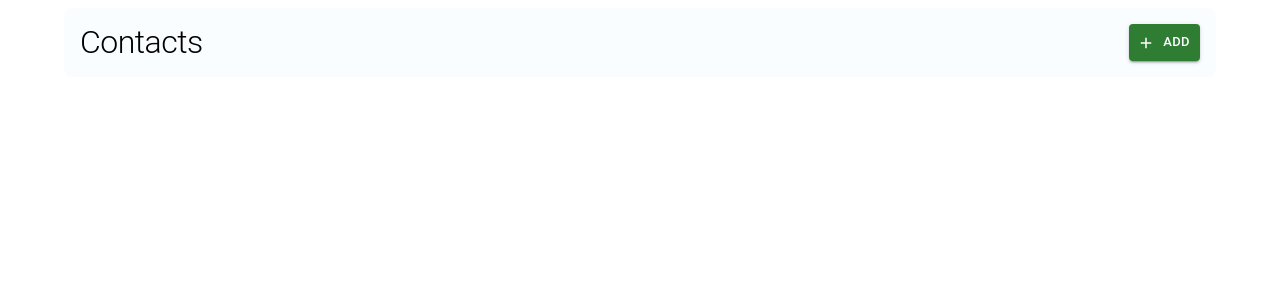
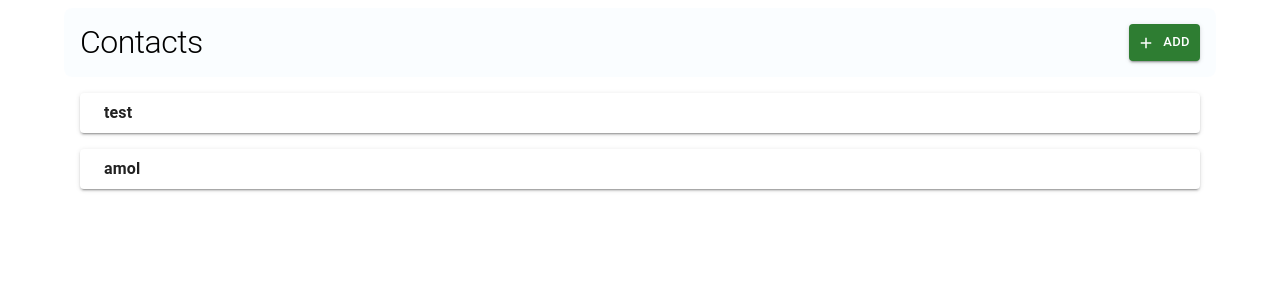
Before and after one commit to AmolKumarGupta/Contact-Manager, a React (Vite) app: page / in a window 1280 px wide. Shown: the top 300 px of the page. Built offline with nearby package versions, Linux system fonts and the light colour scheme.

Commit message:
feat: #1 add layout

```diff
--- a/src/App.jsx
+++ b/src/App.jsx
@@ -1,8 +1,28 @@
 import Layout from "./layouts/Layout";
 import "./app.css";
+import ContactGrid from "./components/ContactGrid";
+
+const test = [
+  {
+    id: 1,
+    name: "test",
+    email: "test@gmail.com",
+    rating: 5,
+  },
+  {
+    id: 2,
+    name: "amol",
+    email: "amol@gmail.com",
+    rating: 4,
+  },
+];
 
 function App() {
-  return <Layout></Layout>;
+  return (
+    <Layout>
+      <ContactGrid data={test} />
+    </Layout>
+  );
 }
 
 export default App;
--- /dev/null
+++ b/src/components/Contact.jsx
@@ -0,0 +1,15 @@
+import { Box, Card, Typography } from "@mui/material";
+
+export default function Contact({ data }) {
+  return (
+    <Card
+      elevation={2}
+      sx={{
+        px: 3,
+        py: 1,
+      }}
+    >
+      <Typography fontWeight="bold">{data.name}</Typography>
+    </Card>
+  );
+}
--- /dev/null
+++ b/src/components/ContactGrid.jsx
@@ -0,0 +1,15 @@
+import { useMemo } from "react";
+import Contact from "./Contact";
+import { Stack } from "@mui/material";
+
+export default function ContactGrid({ data }) {
+  const contacts = useMemo(() => {
+    return data.map((item) => <Contact data={item} key={item.id} />);
+  }, [data]);
+
+  return (
+    <Stack sx={{ mx: 2 }} spacing={2}>
+      {contacts}
+    </Stack>
+  );
+}
```
